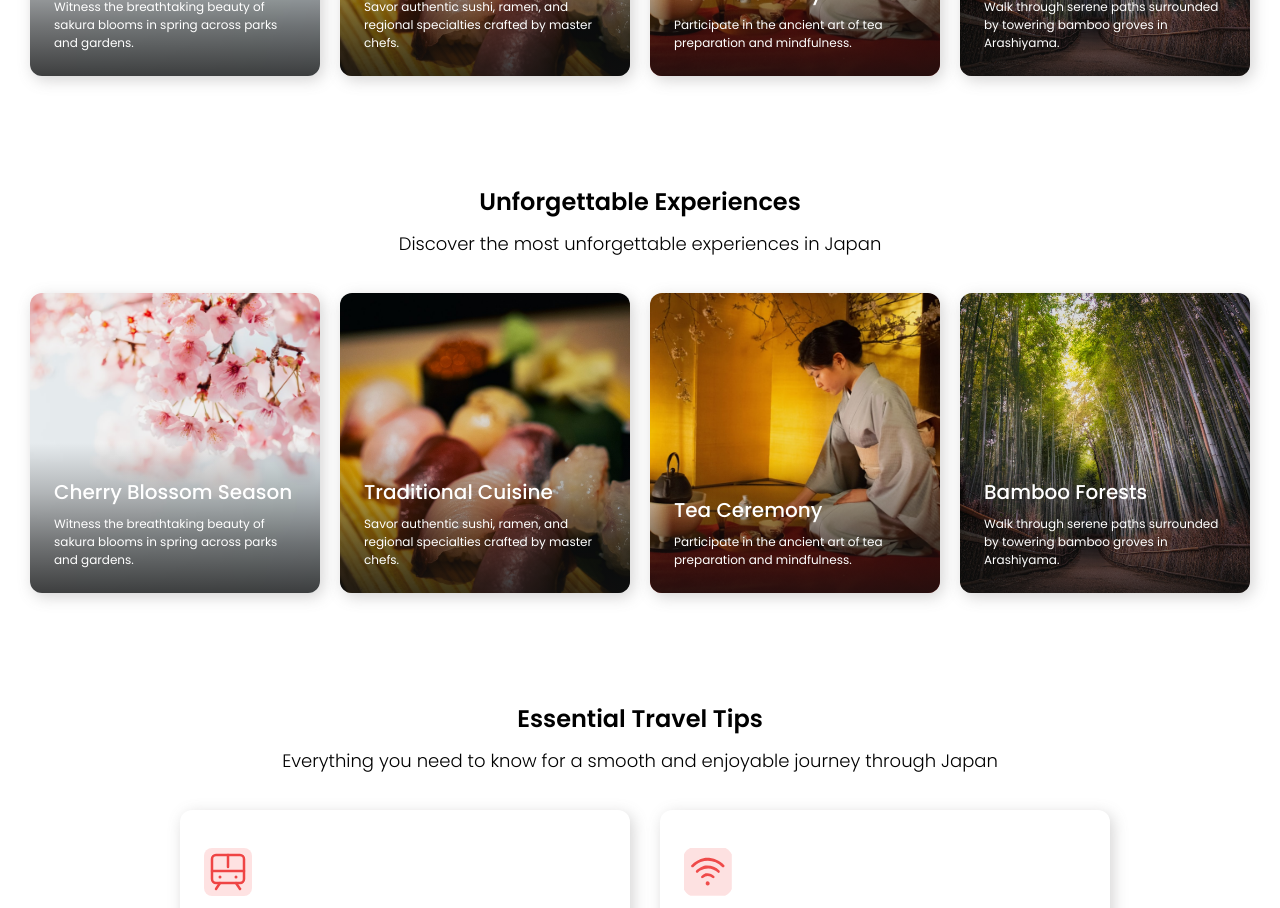
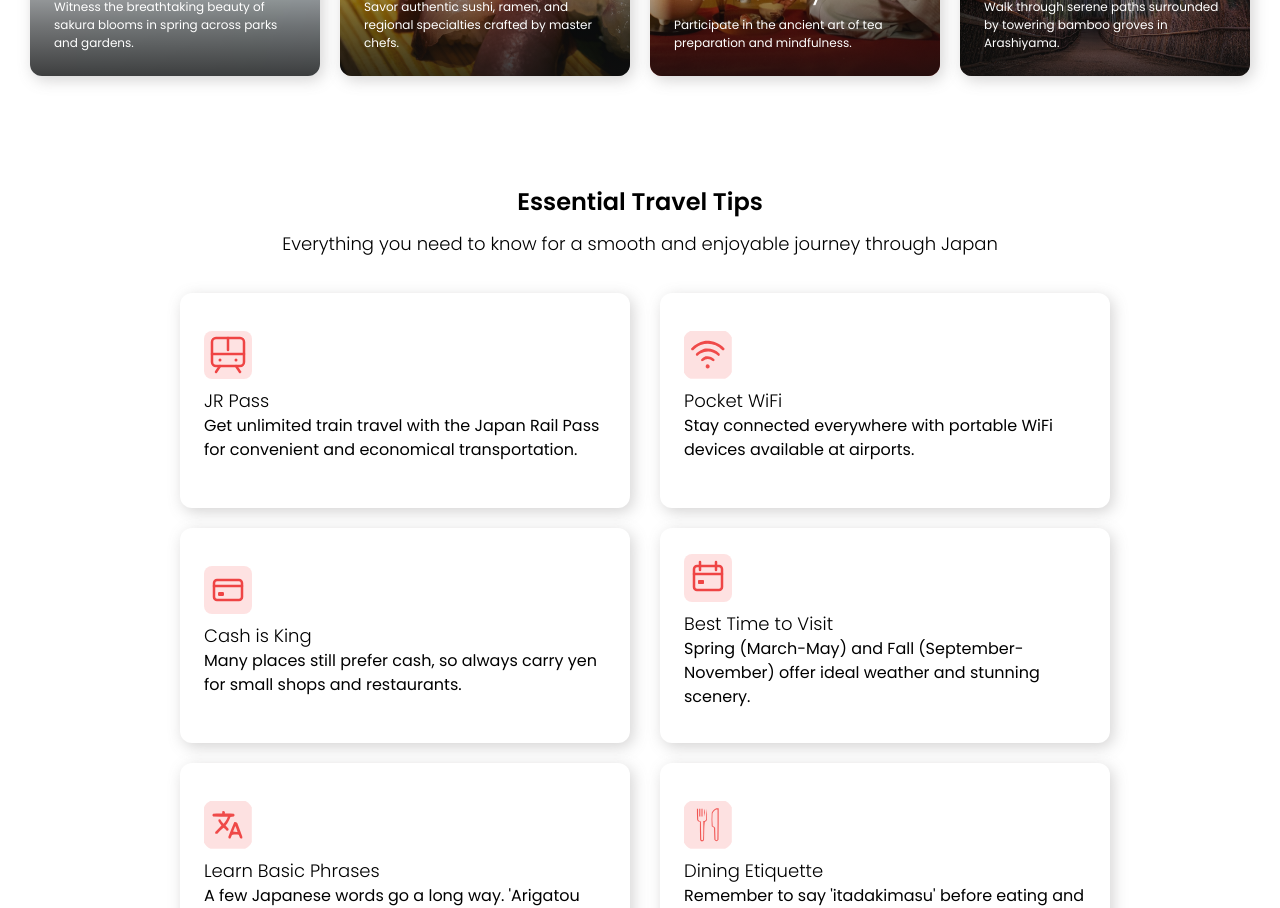
Before and after one commit to kellycsantos/nihon-go, a Next.js app: page / in a window 1280 px wide. Shown: the part 1880-2788 px from the top of the page. Built offline with nearby package versions, Linux system fonts and the light colour scheme.

Commit message:
hotfix: removed duplicate

```diff
--- a/src/app/page.tsx
+++ b/src/app/page.tsx
@@ -7,7 +7,6 @@ export default function Home() {
      <Banner/>
      <PopularDestinations/>
      <UnforgettableExperiences/>
-     <UnforgettableExperiences/>
      <Tips/>
     </div>
   );
```
